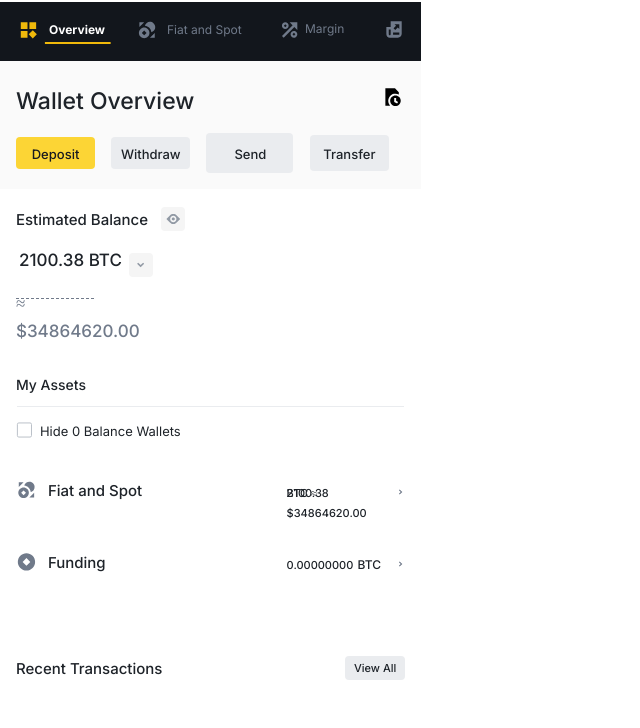
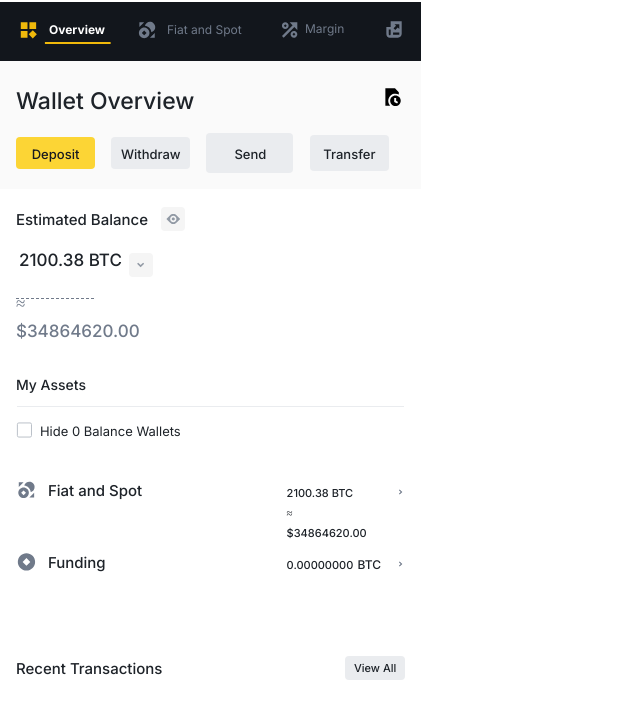
Before and after one commit to moepic19/binances, a website built with Parcel: page index.html in a window 1280 px wide. Shown: the part 61-789 px from the top of the page, without its empty margins (0-640 px from the left). Built offline with nearby package versions, Linux system fonts and the light colour scheme.

Commit message:
Update index.html

```diff
--- a/index.html
+++ b/index.html
@@ -230,10 +230,11 @@
                                   <div class="frame1-div35">
                                     <div class="frame1-div36">
                                       <span class="frame1-text28">
-                                        <span>2100.38</span>
+
                                       </span>
                                       <span class="frame1-text28">
-                                        <span>BTC</span>
+                                        <span></span>
+                                        <span>2100.38 BTC</span>
                                            <span>≈ $34864620.00</span>
                                       </span>
 
```
